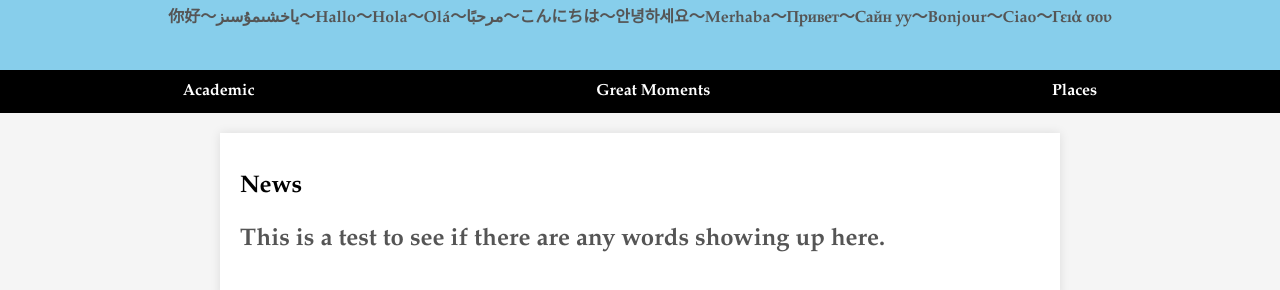
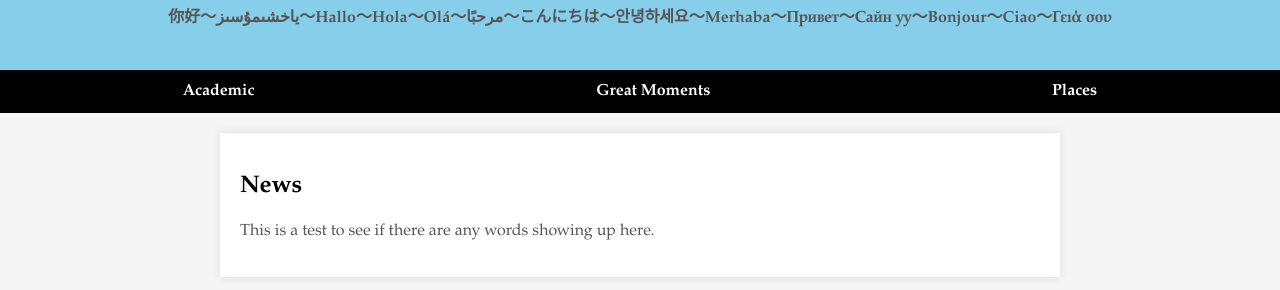
Before and after one commit to RuiGao9/RuiGao9.github.io_past, a plain HTML site: page index.html in a window 1280 px wide. Shown: the part 104-394 px from the top of the page. Drawn offline with Linux system fonts and the light colour scheme.

Commit message:
Update index.html

```diff
--- a/index.html
+++ b/index.html
@@ -84,8 +84,8 @@
     </nav>
 
 <section>
-    <h1>News<h1>
-    <p>This is a test to see if there are any words showing up here.</p>
+    <h1>News</h1>
+        <p>This is a test to see if there are any words showing up here.</p>
 </section>
 
 </html>
```
